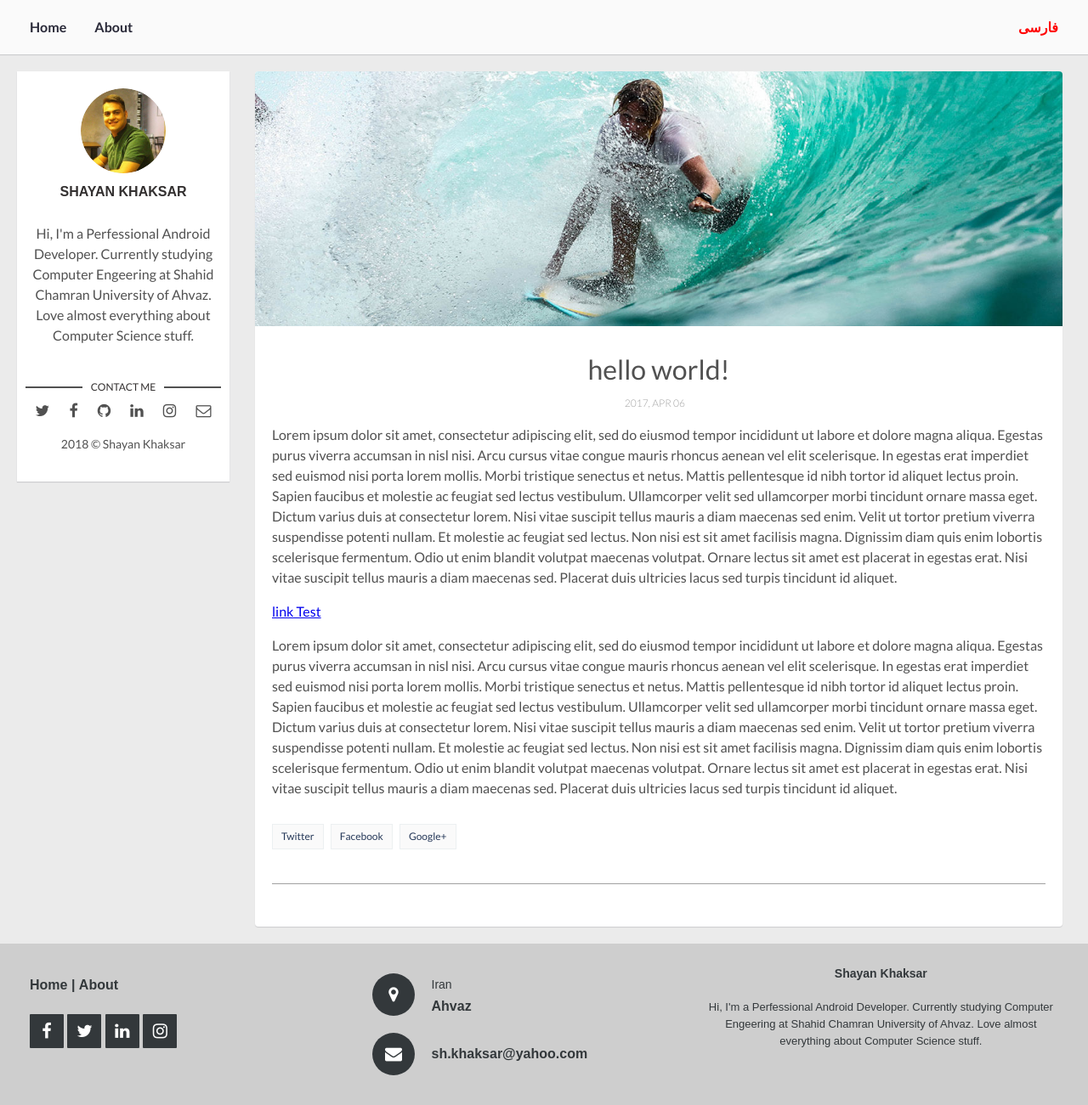
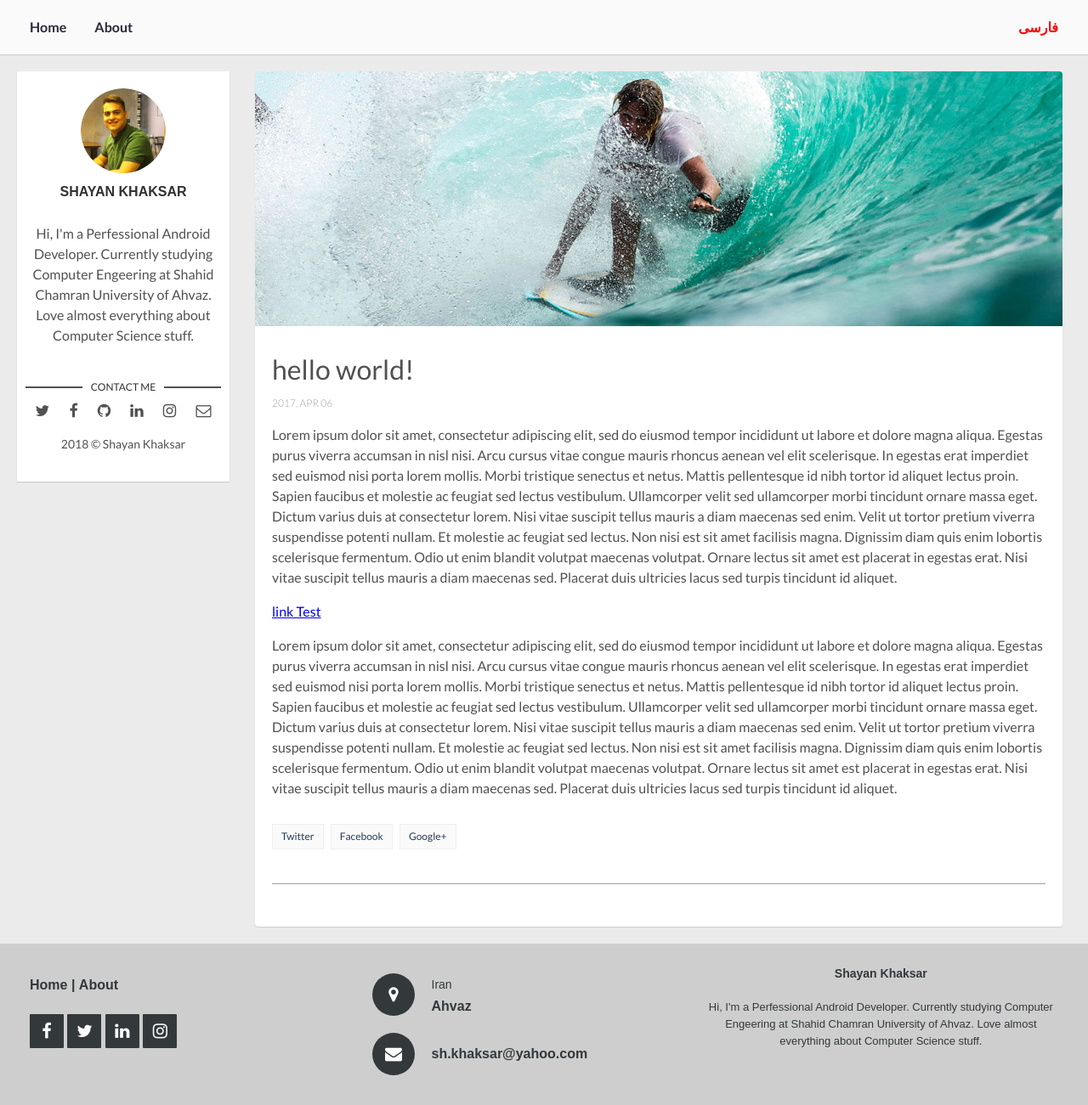
Before and after one commit to shkhaksar/en, a Jekyll site: the page built from _posts/2017-04-01-welcome-to-my-blog.markdown, in a window 1280 px wide. Shown: the whole page at 85% size. Built offline with Jekyll 4.4.1, drawn with Linux system fonts in a browser that asks for light colours.

Commit message:
fix posts

```diff
--- a/assets/css/main.css
+++ b/assets/css/main.css
@@ -992,6 +992,7 @@ table tfoot td {
 
 .post .post-content .post-date,
 .post .post-content .post-words {
+    text-align: left;
     font-size: 12px;
 }
 
@@ -1040,7 +1041,7 @@ a.newer-posts:hover {
 }
 
 .header-page {
-    text-align: center;
+    text-align: left;
     margin: 10px 0;
 }
 
```
